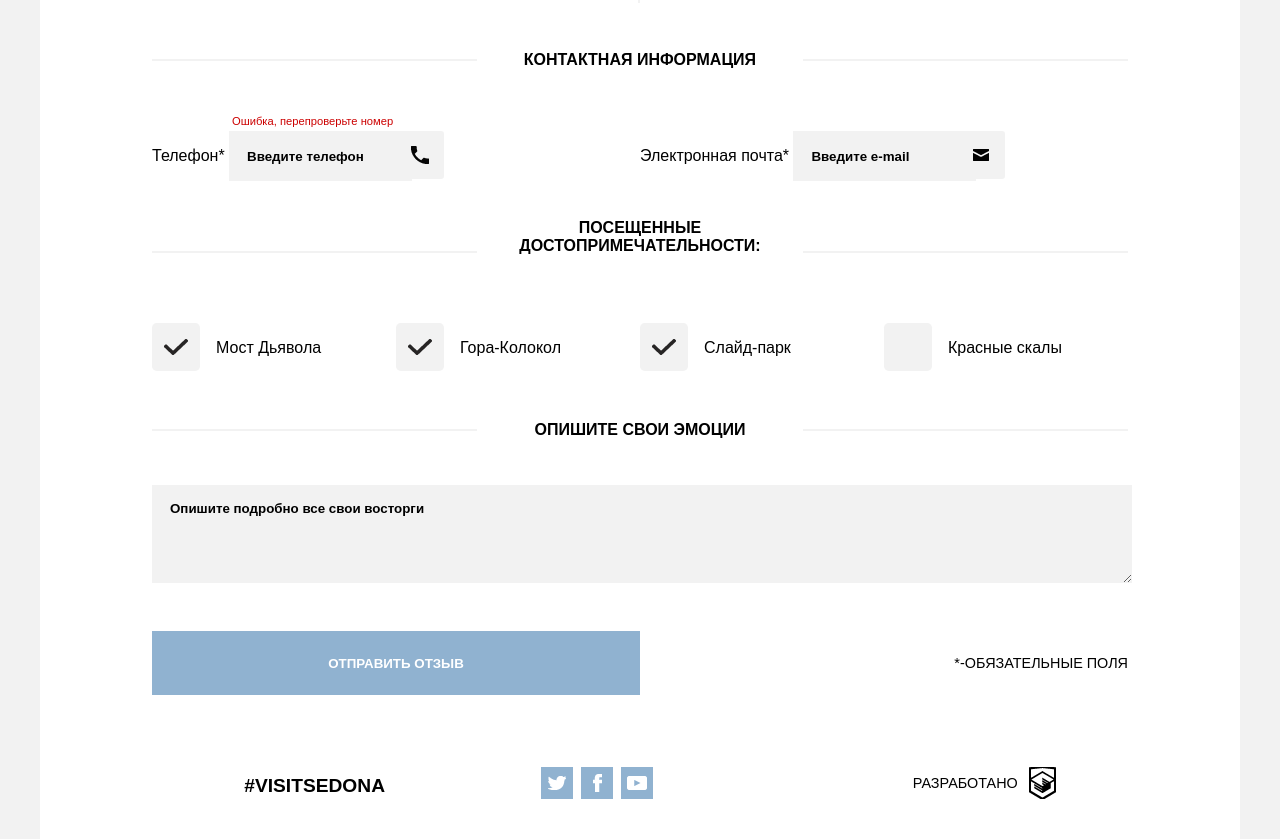
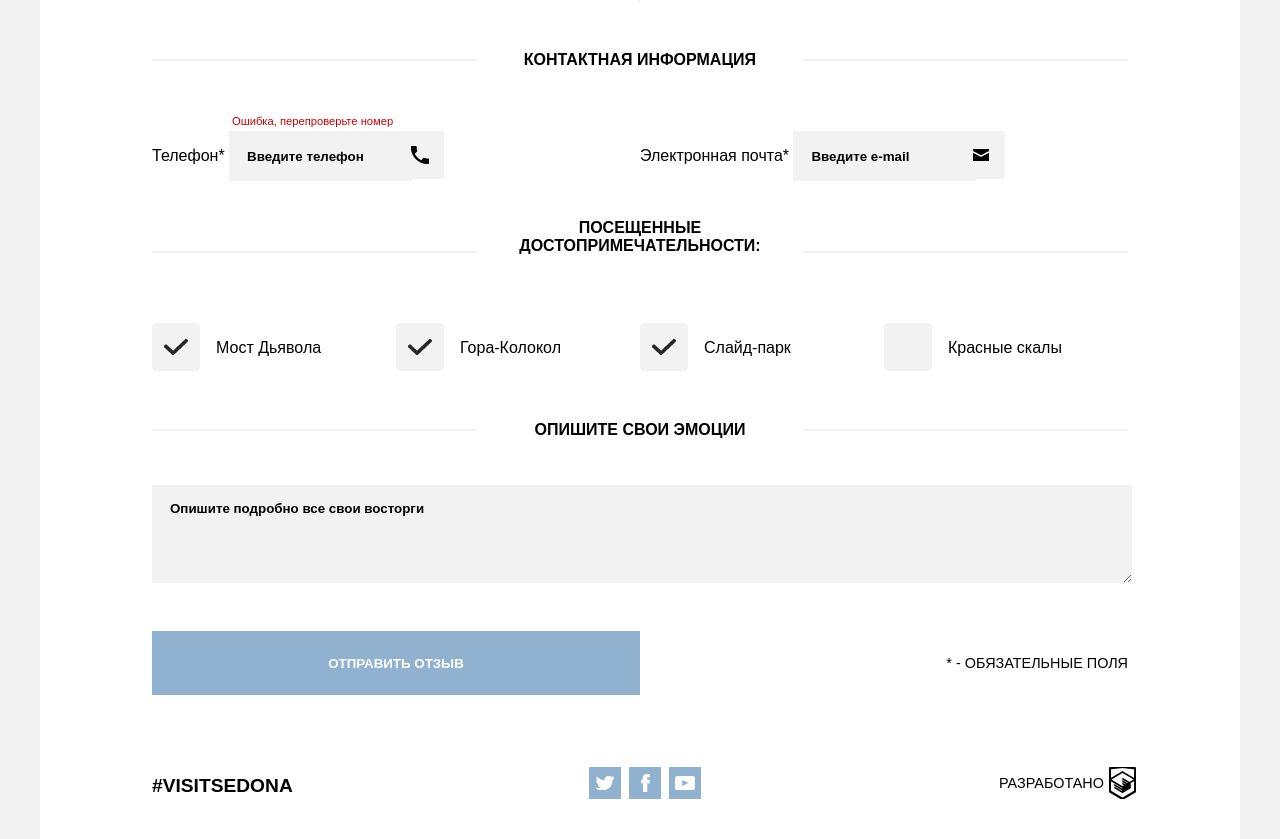
Before and after one commit to AMNeverova/sedona_desktop, a plain HTML site: page index.html in a window 1280 px wide. Shown: the part 870-1709 px from the top of the page. Drawn offline with Linux system fonts and the light colour scheme.

Commit message:
footer aligned

```diff
--- a/css/main.css
+++ b/css/main.css
@@ -348,7 +348,7 @@ body {
 .visit p,
 .academy p {
 	text-transform: uppercase;
-	text-align: center;
+	text-align: left;
 	position: relative;
 	top: 2rem;
 	margin: 0;
@@ -361,6 +361,8 @@ body {
 
 .academy p {
 	font-size: 0.9rem;
+	text-align: right;
+	padding-right: 1.5rem;
 }
 
 .twitter,
@@ -377,18 +379,18 @@ body {
 
 .twitter {
 	top: 1.5rem;
-	left: 4rem;
+	left: 7rem;
 	background-image: url("../img/icon-twitter.png");
 }
 
 .facebook {
 	top: -0.5rem;
-	left: 6.5rem;
+	left: 9.5rem;
 	background-image: url("../img/icon-facebook.png");
 }
 
 .youtube {
-	left: 9rem;
+	left: 12rem;
 	top: -2.5rem;
 	background-image: url("../img/icon-youtube.png");
 }
@@ -401,10 +403,9 @@ body {
 	background-color: #ffffff;
 	display: block;
 	background-repeat: no-repeat;
-	vertical-align: middle;
 	background-position: center;
 	position: relative;
-	left: 14rem;
+	left: 19rem;
 	bottom: 1.5rem;
 	box-sizing: border-box;
 }
```
Also changed, not shown: index.html (+1 -1 lines).
